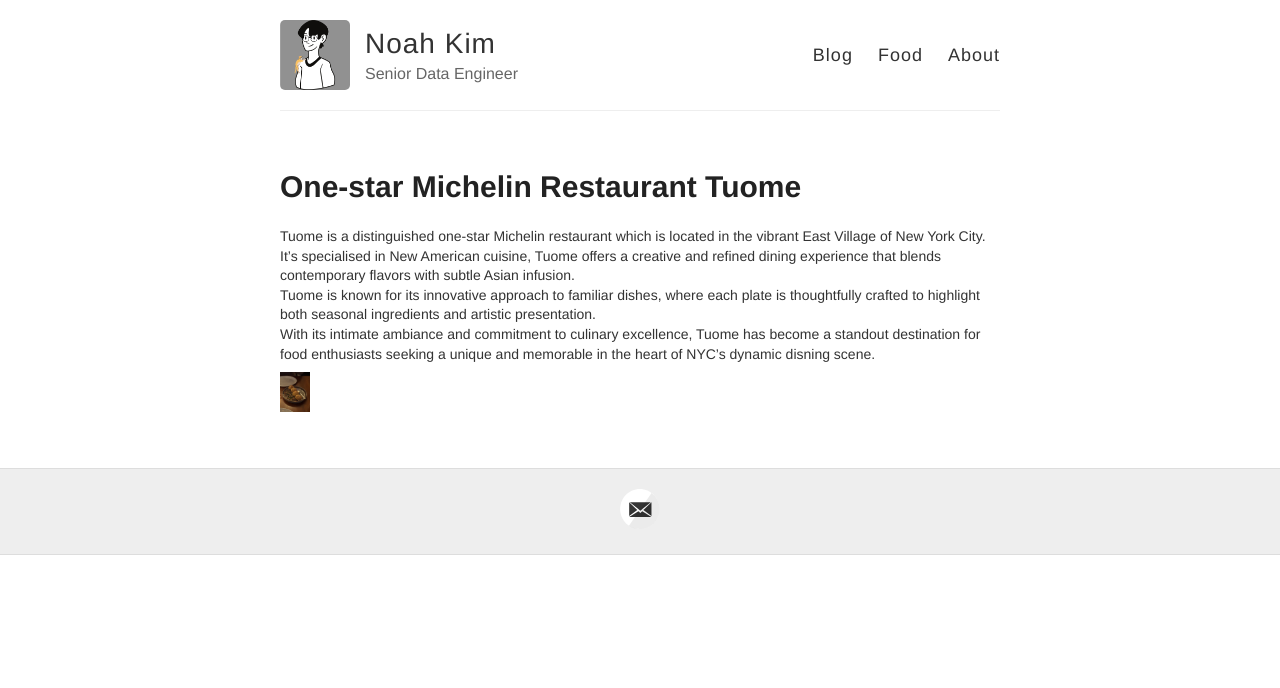
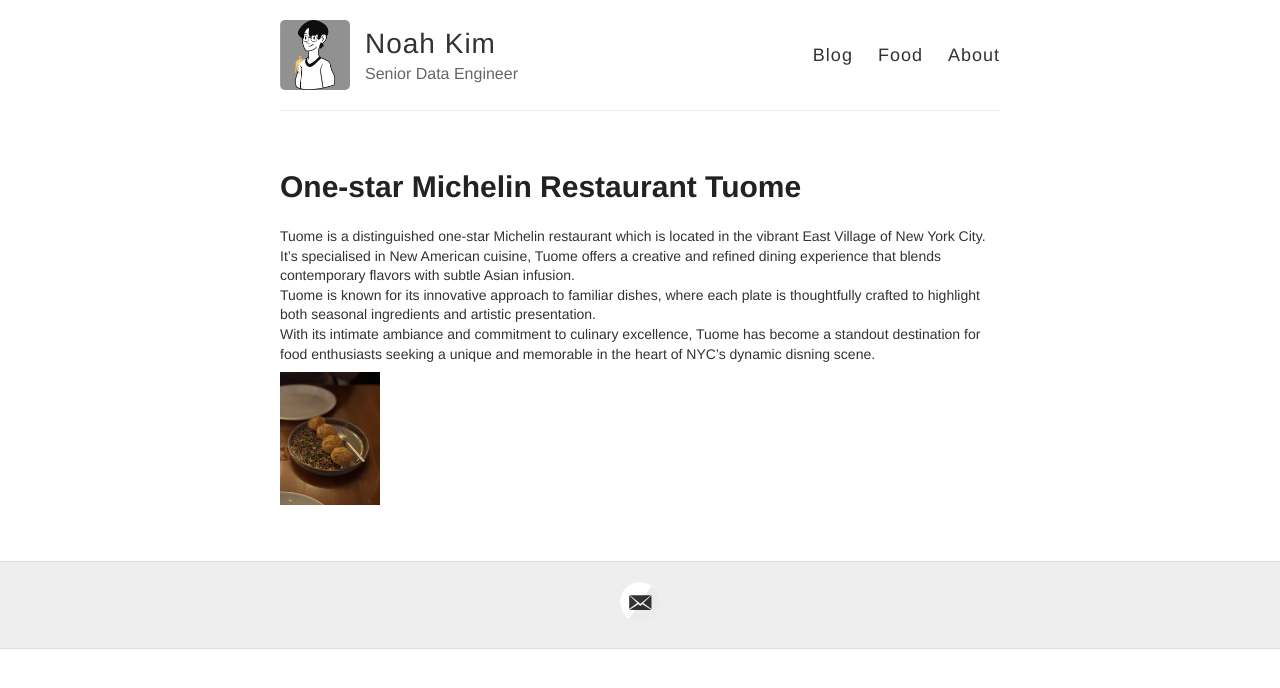
Before and after one commit to noahtjkim/noahtjkim.github.io, a Jekyll site: the page built from _posts/2024-08-24-Tuome.md, in a window 1280 px wide. Shown: the top 688 px of the page. Built offline with Jekyll 4.4.1, drawn with Linux system fonts in a browser that asks for light colours.

Commit message:
Update 2024-08-24-Tuome.md

```diff
--- a/_posts/2024-08-24-Tuome.md
+++ b/_posts/2024-08-24-Tuome.md
@@ -9,4 +9,4 @@ It's specialised in New American cuisine, Tuome offers a creative and refined di
 Tuome is known for its innovative approach to familiar dishes, where each plate is thoughtfully crafted to highlight both seasonal ingredients and artistic presentation.
 With its intimate ambiance and commitment to culinary excellence, Tuome has become a standout destination for food enthusiasts seeking a unique and memorable in the heart of NYC's dynamic disning scene.
 
-![appetiser_1](/images/tuome/appetiser_1.jpg){: .img-small }
+![appetiser_1](/images/tuome/appetiser_1.jpg){: .img-medium }
```
